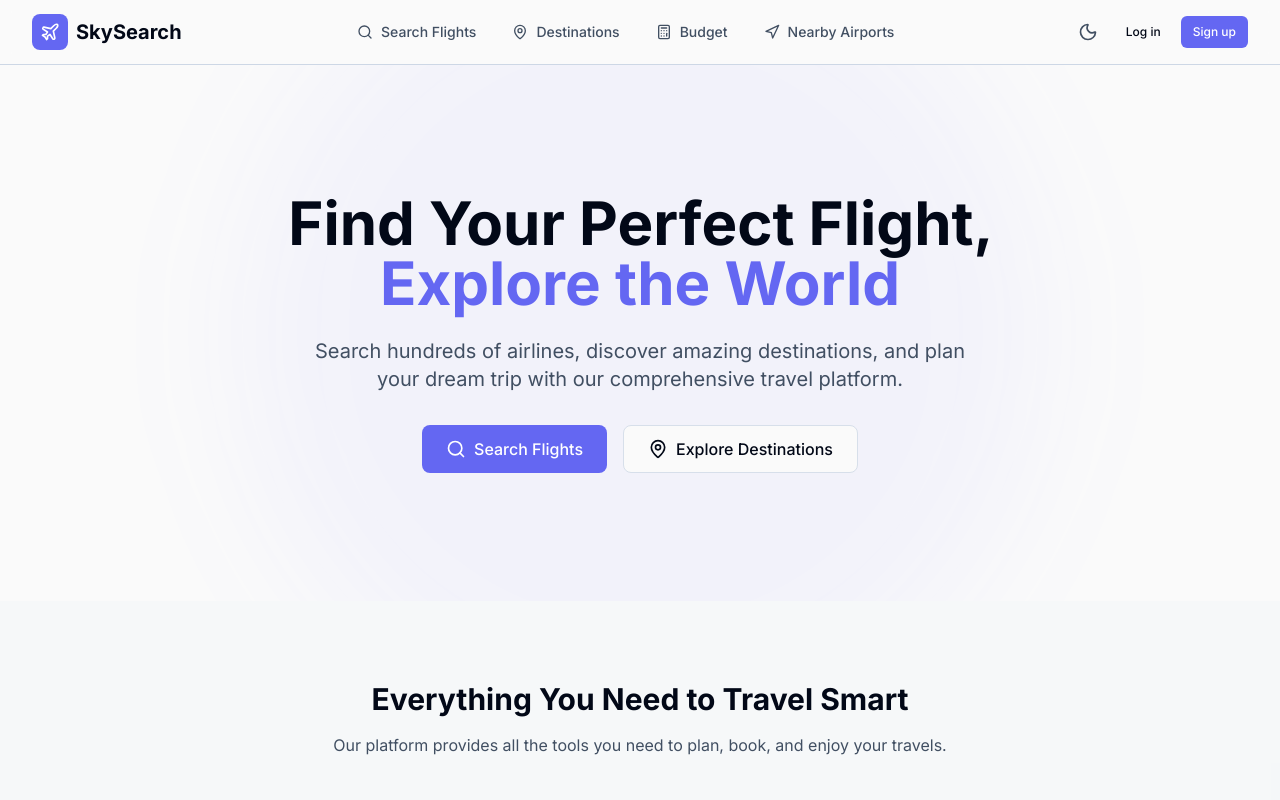
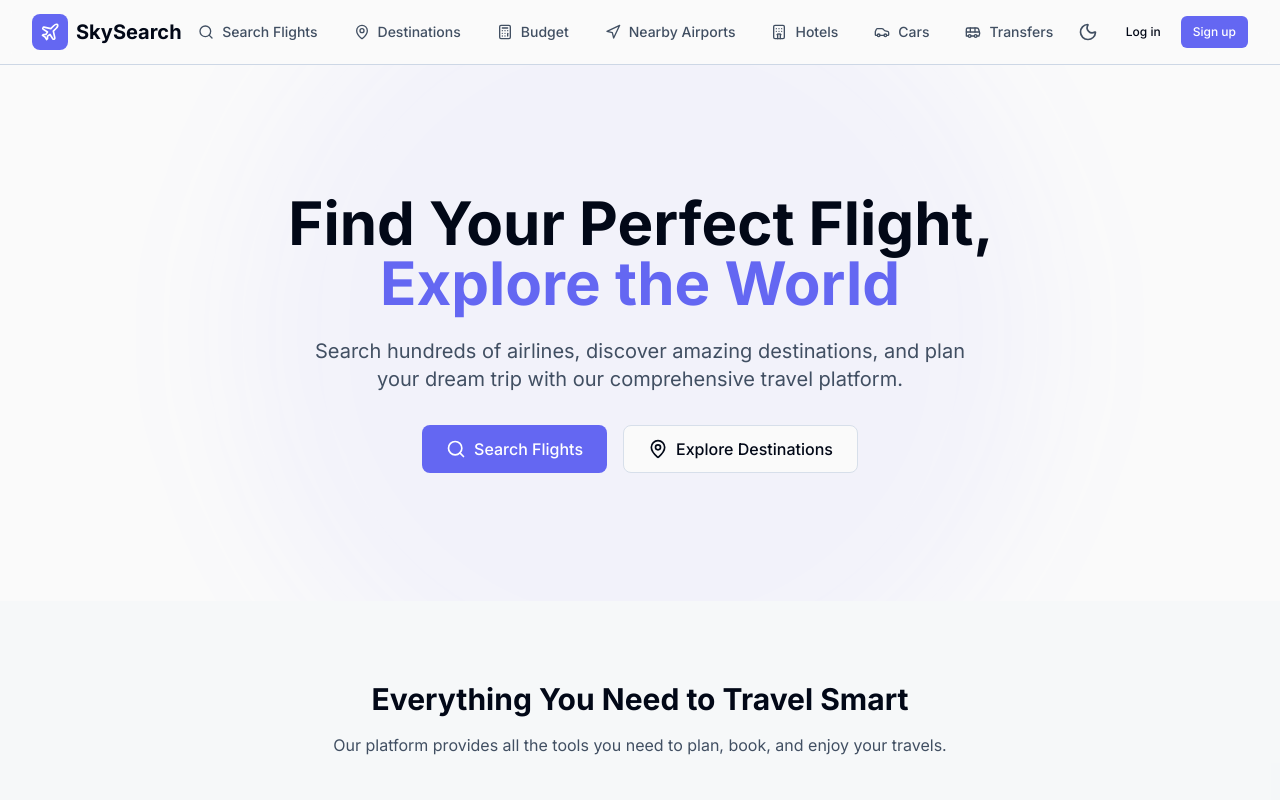
Before and after one commit to a1bx/Flight_search_engine, a React (Vite) app: page / in a window 1280 px wide. Shown: the top 800 px of the page. Built offline with nearby package versions, Linux system fonts and the light colour scheme.

Commit message:
update the navigation

```diff
--- a/src/components/Navigation.tsx
+++ b/src/components/Navigation.tsx
@@ -1,4 +1,4 @@
-import React, { useState } from 'react';
+import { useState } from 'react';
 import { Link, useLocation } from 'react-router-dom';
 import {
   Plane,
@@ -6,11 +6,15 @@ import {
   MapPin,
   Calculator,
   Navigation as NavIcon,
+  Hotel,
+  Car,
+  Bus,
   User,
   LogOut,
   Menu,
   X,
-  ChevronDown } from
+  ChevronDown
+} from
   'lucide-react';
 import { ThemeToggle } from './ThemeToggle';
 import { useAuth } from '../hooks/useAuth';
@@ -40,6 +44,21 @@ export function Navigation() {
       href: '/nearby',
       label: 'Nearby Airports',
       icon: NavIcon
+    },
+    {
+      href: '/hotels',
+      label: 'Hotels',
+      icon: Hotel
+    },
+    {
+      href: '/cars',
+      label: 'Cars',
+      icon: Car
+    },
+    {
+      href: '/transfers',
+      label: 'Transfers',
+      icon: Bus
     }];
 
   const isActive = (href: string) => location.pathname === href;
```
Lines whose indentation alone changed are shown as unchanged.
